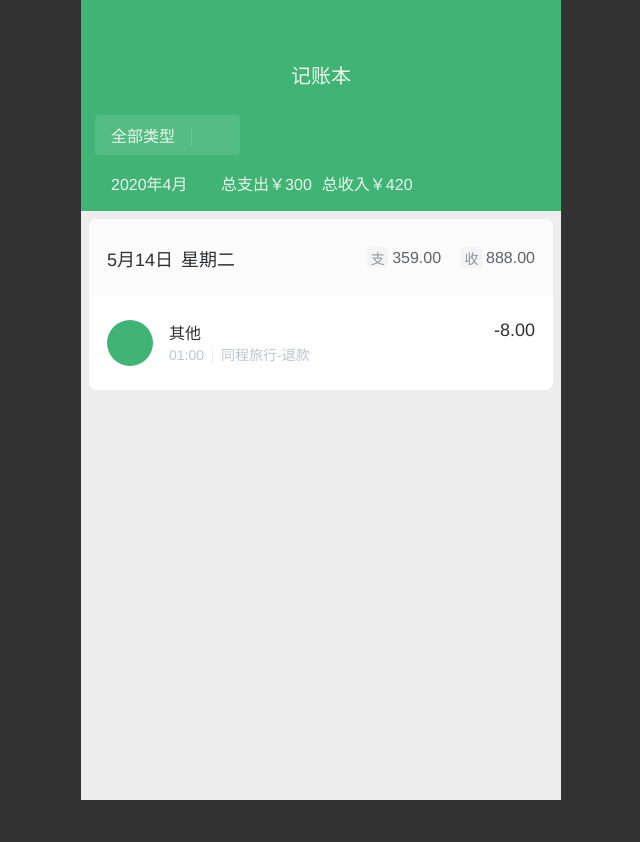
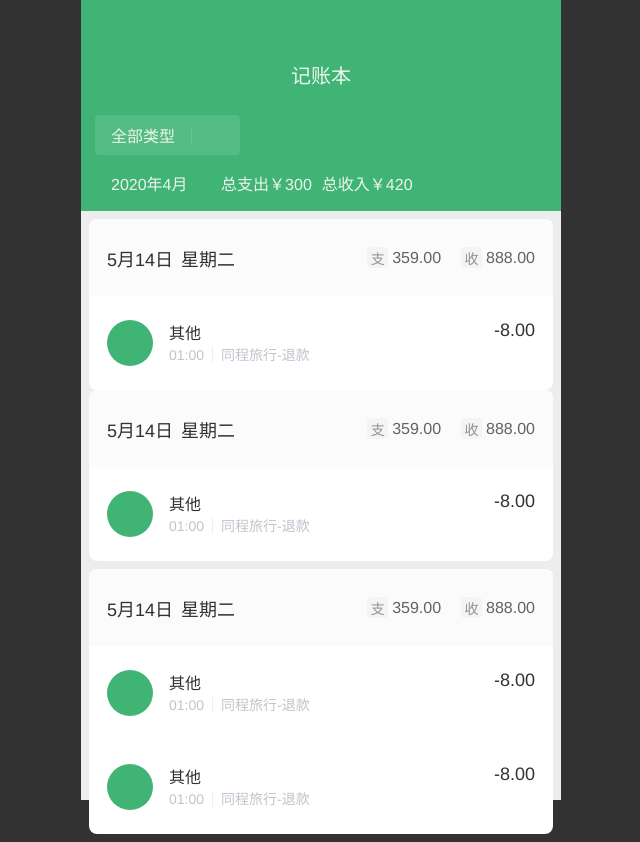
Before and after one commit to haixiangyan/weixin-cash, a React (Create React App) app: page / in a window 1280 px wide. Shown: the whole page, without its empty margins (319-959 px from the left). Before the commit the page ends 800 px from the top, so only its background shows below. Built offline with nearby package versions, Linux system fonts and the light colour scheme.

Commit message:
成功使用 useRecordList hook

```diff
--- a/src/components/DayRecord.tsx
+++ b/src/components/DayRecord.tsx
@@ -2,6 +2,9 @@ import * as React from 'react'
 import styled from 'styled-components'
 import Tag from './Tag'
 import EachRecord from './EachRecord'
+import {TDayRecord} from '../hooks/useRecordList'
+
+type TProps = TDayRecord & {}
 
 const StyledDayRecord = styled.ul`
   border-radius: 8px;
@@ -36,7 +39,9 @@ const AmountSection = styled.section`
   }
 `
 
-const DayRecord: React.FC = () => {
+const DayRecord: React.FC<TProps> = (props) => {
+  const {day, recordList} = props
+
   return (
     <StyledDayRecord>
       <Header>
@@ -53,7 +58,11 @@ const DayRecord: React.FC = () => {
       </Header>
 
       <ul>
-        <EachRecord/>
+        {
+          recordList && recordList.map(record => (
+            <EachRecord key={record.date} record={record}/>
+          ))
+        }
       </ul>
     </StyledDayRecord>
   )
--- a/src/components/EachRecord.tsx
+++ b/src/components/EachRecord.tsx
@@ -3,6 +3,11 @@ import Category from './Category'
 import Divider from './Dividier'
 import {DEFAULT_CATEGORIES} from '../lib/category'
 import styled from 'styled-components'
+import {TRecord} from '../hooks/useRecordList'
+
+type TProps = {
+  record: TRecord
+}
 
 const StyledEachRecord = styled.li`
   padding: 24px 18px;
@@ -22,12 +27,13 @@ const StyledEachRecord = styled.li`
   }
 `
 
-const EachRecord: React.FC = () => {
-  const category = DEFAULT_CATEGORIES[2]
+const EachRecord: React.FC<TProps> = (props) => {
+  const {record} = props
+  const category = DEFAULT_CATEGORIES.find(c => c.id === record.categoryId)
 
   return (
     <StyledEachRecord>
-      <Category category={category} type="expense"/>
+      <Category category={category!} type="expense"/>
       <div className="record-content">
         <div>其他</div>
         <div className="record-content-details">
--- a/src/components/MonthRecord.tsx
+++ b/src/components/MonthRecord.tsx
@@ -1,10 +1,19 @@
 import * as React from 'react'
 import DayRecord from './DayRecord'
+import {TMonthRecord} from '../hooks/useRecordList'
 
-const MonthRecord: React.FC = () => {
+type TProps = TMonthRecord & {}
+
+const MonthRecord: React.FC<TProps> = (props) => {
+  const {month, recordList} = props
+
   return (
     <ul>
-      <DayRecord/>
+      {
+        recordList && recordList.map(dayRecord => (
+          <DayRecord key={dayRecord.day} {...dayRecord}/>
+        ))
+      }
     </ul>
   )
 }
--- a/src/hooks/useRecordList.ts
+++ b/src/hooks/useRecordList.ts
@@ -4,7 +4,7 @@ import {DAY, MONTH} from '../lib/date'
 
 export type TRecordType = 'expense' | 'income'
 export type TRecord = {
-  date: string | Date
+  date: string
   categoryId: number
   amount: number
   note: string
--- a/src/pages/Summary.tsx
+++ b/src/pages/Summary.tsx
@@ -3,6 +3,7 @@ import styled from 'styled-components'
 import Icon from '../components/Icon'
 import Divider from '../components/Dividier'
 import MonthRecord from '../components/MonthRecord'
+import useRecordList from '../hooks/useRecordList'
 
 const Header = styled.header`
   padding: 60px 14px 8px;
@@ -50,6 +51,8 @@ const RecordList = styled.ul`
 `
 
 const Summary: React.FC = () => {
+  const {recordList} = useRecordList()
+
   const totalIncome = 420
   const totalExpense = 300
 
@@ -77,7 +80,11 @@ const Summary: React.FC = () => {
       </Header>
 
       <RecordList>
-        <MonthRecord/>
+        {
+          recordList && recordList.map(monthRecord => (
+            <MonthRecord key={monthRecord.month} {...monthRecord}/>
+          ))
+        }
       </RecordList>
     </div>
   )
```
